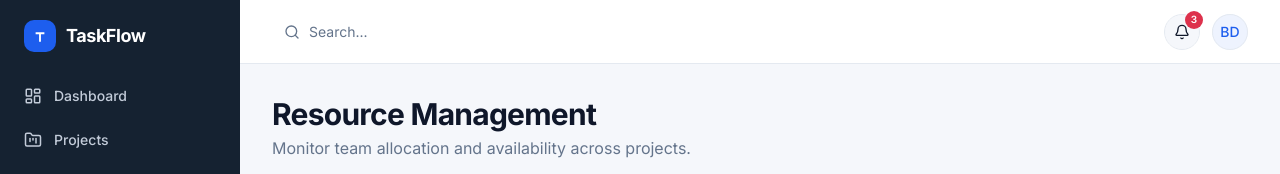
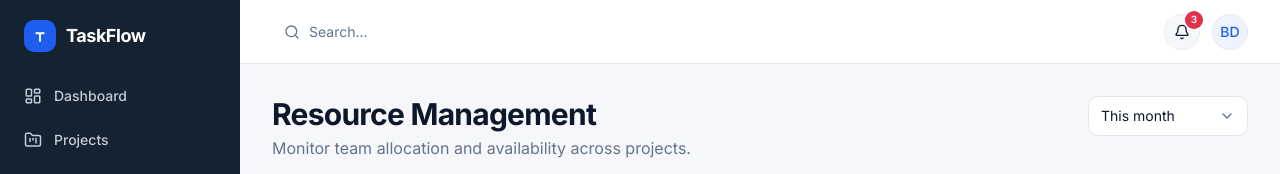
Before and after one commit to bociwess0/TaskFlow, a Next.js app in the folder apps/web/: page /resources in a window 1280 px wide. Shown: the top 174 px of the page. Built offline with nearby package versions, Linux system fonts and the light colour scheme.

Commit message:
feat(resources): add period select

```diff
--- a/apps/web/src/app/(app)/resources/page.tsx
+++ b/apps/web/src/app/(app)/resources/page.tsx
@@ -1,7 +1,11 @@
 import type { Metadata } from "next";
 import { Suspense } from "react";
 import { PageHeader } from "@/components/shared/page-header";
-import { ResourceSummary } from "@/features/resources/components/resource-summary";
+import { PeriodSelect, PeriodSelectSkeleton } from "@/features/resources/components/period-select";
+import {
+  ResourceSummary,
+  ResourceSummarySkeleton,
+} from "@/features/resources/components/resource-summary";
 import {
   ResourceViews,
   ResourceViewsSkeleton,
@@ -11,16 +15,29 @@ export const metadata: Metadata = {
   title: "Resource Management",
 };
 
+// Everything below the title reads search params (?period=, ?view=), which are only known
+// at request time, so it renders behind Suspense with skeletons of the same size.
 export default function ResourcesPage() {
   return (
     <div className="mx-auto flex max-w-7xl flex-col gap-6">
       <PageHeader
         title="Resource Management"
         description="Monitor team allocation and availability across projects."
+        actions={
+          <Suspense fallback={<PeriodSelectSkeleton />}>
+            <PeriodSelect />
+          </Suspense>
+        }
       />
-      <ResourceSummary />
-      {/* The tabs read search params, which are only known at request time. */}
-      <Suspense fallback={<ResourceViewsSkeleton />}>
+      <Suspense
+        fallback={
+          <>
+            <ResourceSummarySkeleton />
+            <ResourceViewsSkeleton />
+          </>
+        }
+      >
+        <ResourceSummary />
         <ResourceViews />
       </Suspense>
     </div>
--- /dev/null
+++ b/apps/web/src/features/resources/components/period-select.tsx
@@ -0,0 +1,45 @@
+"use client";
+
+import {
+  Select,
+  SelectContent,
+  SelectItem,
+  SelectTrigger,
+  SelectValue,
+} from "@/components/ui/select";
+import { Skeleton } from "@/components/ui/skeleton";
+import { useResourcePeriod } from "@/features/resources/hooks/use-resource-period";
+import { isResourcePeriod, RESOURCE_PERIOD_LABEL, RESOURCE_PERIODS } from "@/lib/resource-period";
+
+/** Period of the Resources page (week, month, quarter), kept in ?period=. */
+export function PeriodSelect() {
+  const { period, setPeriod } = useResourcePeriod();
+
+  return (
+    <Select
+      value={period}
+      onValueChange={(value) => {
+        if (isResourcePeriod(value)) setPeriod(value);
+      }}
+    >
+      <SelectTrigger
+        aria-label="Period"
+        className="w-full bg-card px-3 data-[size=default]:h-10 sm:w-40"
+      >
+        <SelectValue />
+      </SelectTrigger>
+      <SelectContent position="popper" align="end">
+        {RESOURCE_PERIODS.map((option) => (
+          <SelectItem key={option} value={option}>
+            {RESOURCE_PERIOD_LABEL[option]}
+          </SelectItem>
+        ))}
+      </SelectContent>
+    </Select>
+  );
+}
+
+/** Placeholder while the URL-driven select loads on the client. */
+export function PeriodSelectSkeleton() {
+  return <Skeleton className="h-10 w-full sm:w-40" />;
+}
--- a/apps/web/src/features/resources/components/project-view-table.tsx
+++ b/apps/web/src/features/resources/components/project-view-table.tsx
@@ -15,10 +15,8 @@ import {
   TableHeader,
   TableRow,
 } from "@/components/ui/table";
-import {
-  DEFAULT_RESOURCE_PERIOD,
-  useResourceOverview,
-} from "@/features/resources/hooks/use-resource-overview";
+import { useResourceOverview } from "@/features/resources/hooks/use-resource-overview";
+import { useResourcePeriod } from "@/features/resources/hooks/use-resource-period";
 import { cn } from "@/lib/utils";
 import type { ProjectUtilization } from "@/types/resource";
 
@@ -31,7 +29,8 @@ const MEMBERS_CELL = "min-w-72 whitespace-normal";
 
 /** Project View: who works on which project in the period, and with what share. */
 export function ProjectViewTable() {
-  const { data, isPending, isError, refetch } = useResourceOverview(DEFAULT_RESOURCE_PERIOD);
+  const { period } = useResourcePeriod();
+  const { data, isPending, isError, refetch } = useResourceOverview(period);
 
   if (isPending) {
     return (
--- a/apps/web/src/features/resources/components/resource-summary.tsx
+++ b/apps/web/src/features/resources/components/resource-summary.tsx
@@ -4,24 +4,17 @@ import { Gauge, TriangleAlert, UserCheck, Users } from "lucide-react";
 import { ErrorState } from "@/components/shared/error-state";
 import { StatCard, StatCardSkeleton } from "@/components/shared/stat-card";
 import { Card } from "@/components/ui/card";
-import {
-  DEFAULT_RESOURCE_PERIOD,
-  useResourceOverview,
-} from "@/features/resources/hooks/use-resource-overview";
+import { useResourceOverview } from "@/features/resources/hooks/use-resource-overview";
+import { useResourcePeriod } from "@/features/resources/hooks/use-resource-period";
 
 const GRID_CLASS = "grid gap-4 sm:grid-cols-2 xl:grid-cols-4";
 
 export function ResourceSummary() {
-  const { data, isPending, isError, refetch } = useResourceOverview(DEFAULT_RESOURCE_PERIOD);
+  const { period } = useResourcePeriod();
+  const { data, isPending, isError, refetch } = useResourceOverview(period);
 
   if (isPending) {
-    return (
-      <div className={GRID_CLASS}>
-        {Array.from({ length: 4 }, (_, index) => (
-          <StatCardSkeleton key={index} />
-        ))}
-      </div>
-    );
+    return <ResourceSummarySkeleton />;
   }
 
   if (isError) {
@@ -54,3 +47,13 @@ export function ResourceSummary() {
     </div>
   );
 }
+
+export function ResourceSummarySkeleton() {
+  return (
+    <div className={GRID_CLASS}>
+      {Array.from({ length: 4 }, (_, index) => (
+        <StatCardSkeleton key={index} />
+      ))}
+    </div>
+  );
+}
--- a/apps/web/src/features/resources/components/team-view-table.tsx
+++ b/apps/web/src/features/resources/components/team-view-table.tsx
@@ -17,10 +17,8 @@ import {
   TableHeader,
   TableRow,
 } from "@/components/ui/table";
-import {
-  DEFAULT_RESOURCE_PERIOD,
-  useResourceOverview,
-} from "@/features/resources/hooks/use-resource-overview";
+import { useResourceOverview } from "@/features/resources/hooks/use-resource-overview";
+import { useResourcePeriod } from "@/features/resources/hooks/use-resource-period";
 import { UTILIZATION_STATUS_TONE } from "@/lib/utilization-status";
 import { cn } from "@/lib/utils";
 import type { MemberUtilization } from "@/types/resource";
@@ -44,7 +42,8 @@ const BAR_CLASS: Record<StatusTone, string> = {
 
 /** Team View: every active member's allocation in the period. */
 export function TeamViewTable() {
-  const { data, isPending, isError, refetch } = useResourceOverview(DEFAULT_RESOURCE_PERIOD);
+  const { period } = useResourcePeriod();
+  const { data, isPending, isError, refetch } = useResourceOverview(period);
 
   if (isPending) {
     return <TeamViewTableSkeleton />;
--- a/apps/web/src/features/resources/hooks/use-resource-overview.ts
+++ b/apps/web/src/features/resources/hooks/use-resource-overview.ts
@@ -3,9 +3,6 @@
 import { keepPreviousData, useQuery } from "@tanstack/react-query";
 import { getResourceOverview } from "@/services/resources-service";
 import type { ResourcePeriod } from "@/types/resource";
-
-/** Period used by the Resources page until the period select is added (roadmap 1.6/6). */
-export const DEFAULT_RESOURCE_PERIOD: ResourcePeriod = "month";
 
 export const resourceKeys = {
   all: ["resources"] as const,
--- /dev/null
+++ b/apps/web/src/features/resources/hooks/use-resource-period.ts
@@ -0,0 +1,25 @@
+"use client";
+
+import { useSearchParams } from "next/navigation";
+import { useCallback } from "react";
+import { useSearchParamsUpdater } from "@/hooks/use-search-params-updater";
+import { DEFAULT_RESOURCE_PERIOD, isResourcePeriod } from "@/lib/resource-period";
+import type { ResourcePeriod } from "@/types/resource";
+
+/** Selected Resources period in ?period=; the default (month) and unknown values leave it out. */
+export function useResourcePeriod() {
+  const searchParams = useSearchParams();
+  const updateSearchParams = useSearchParamsUpdater();
+
+  const value = searchParams.get("period");
+  const period = isResourcePeriod(value) ? value : DEFAULT_RESOURCE_PERIOD;
+
+  // Only the period param changes; ?view= and other params stay.
+  const setPeriod = useCallback(
+    (next: ResourcePeriod) =>
+      updateSearchParams({ period: next === DEFAULT_RESOURCE_PERIOD ? undefined : next }),
+    [updateSearchParams],
+  );
+
+  return { period, setPeriod };
+}
--- /dev/null
+++ b/apps/web/src/lib/resource-period.ts
@@ -0,0 +1,16 @@
+import type { ResourcePeriod } from "@/types/resource";
+
+export const RESOURCE_PERIODS: ResourcePeriod[] = ["week", "month", "quarter"];
+
+/** Period the Resources page shows when ?period= is missing. */
+export const DEFAULT_RESOURCE_PERIOD: ResourcePeriod = "month";
+
+export const RESOURCE_PERIOD_LABEL: Record<ResourcePeriod, string> = {
+  week: "This week",
+  month: "This month",
+  quarter: "This quarter",
+};
+
+export function isResourcePeriod(value: string | null): value is ResourcePeriod {
+  return RESOURCE_PERIODS.some((period) => period === value);
+}
```
Also changed, not shown: 1 other file (tests, documents, lock files or other folders).
